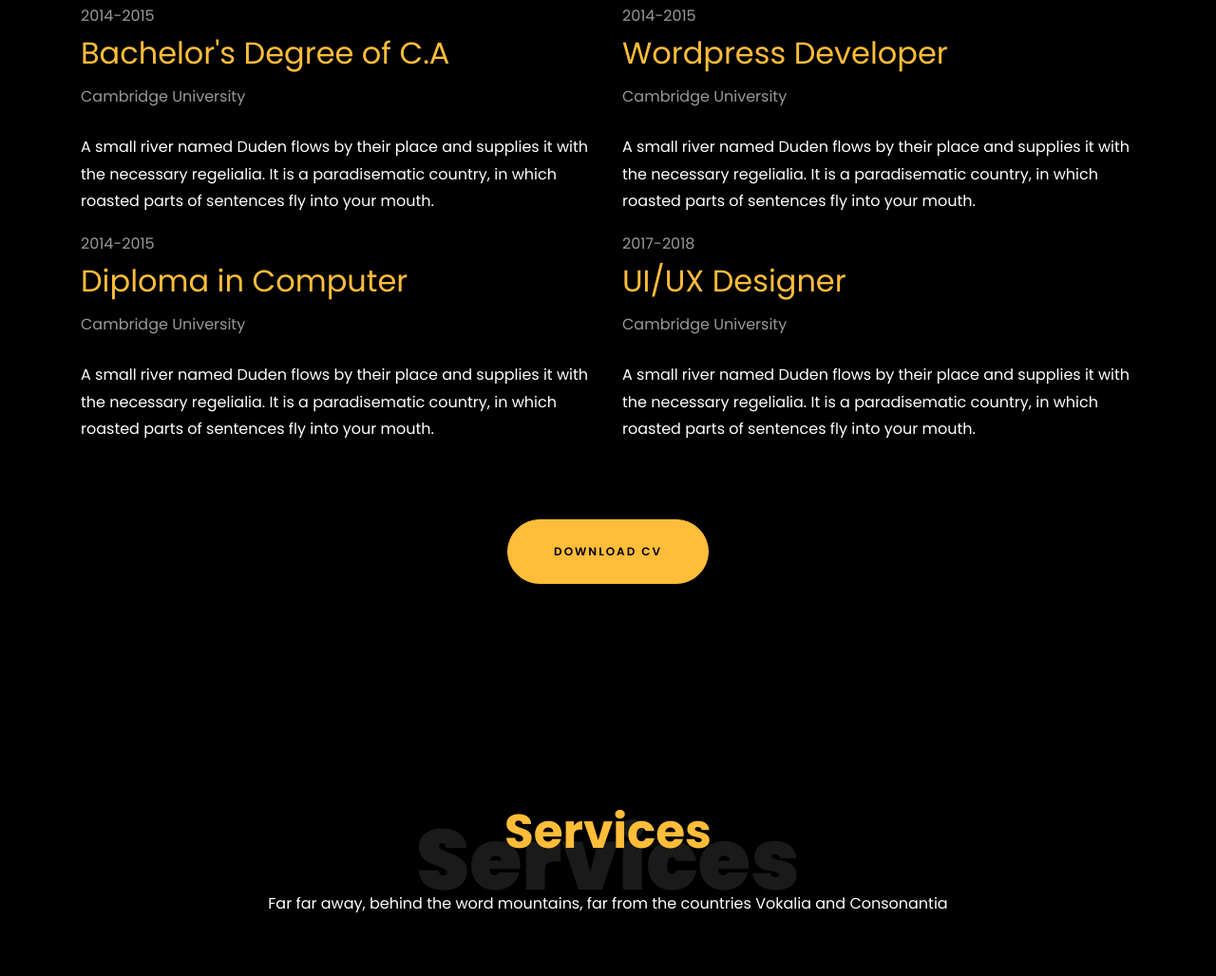
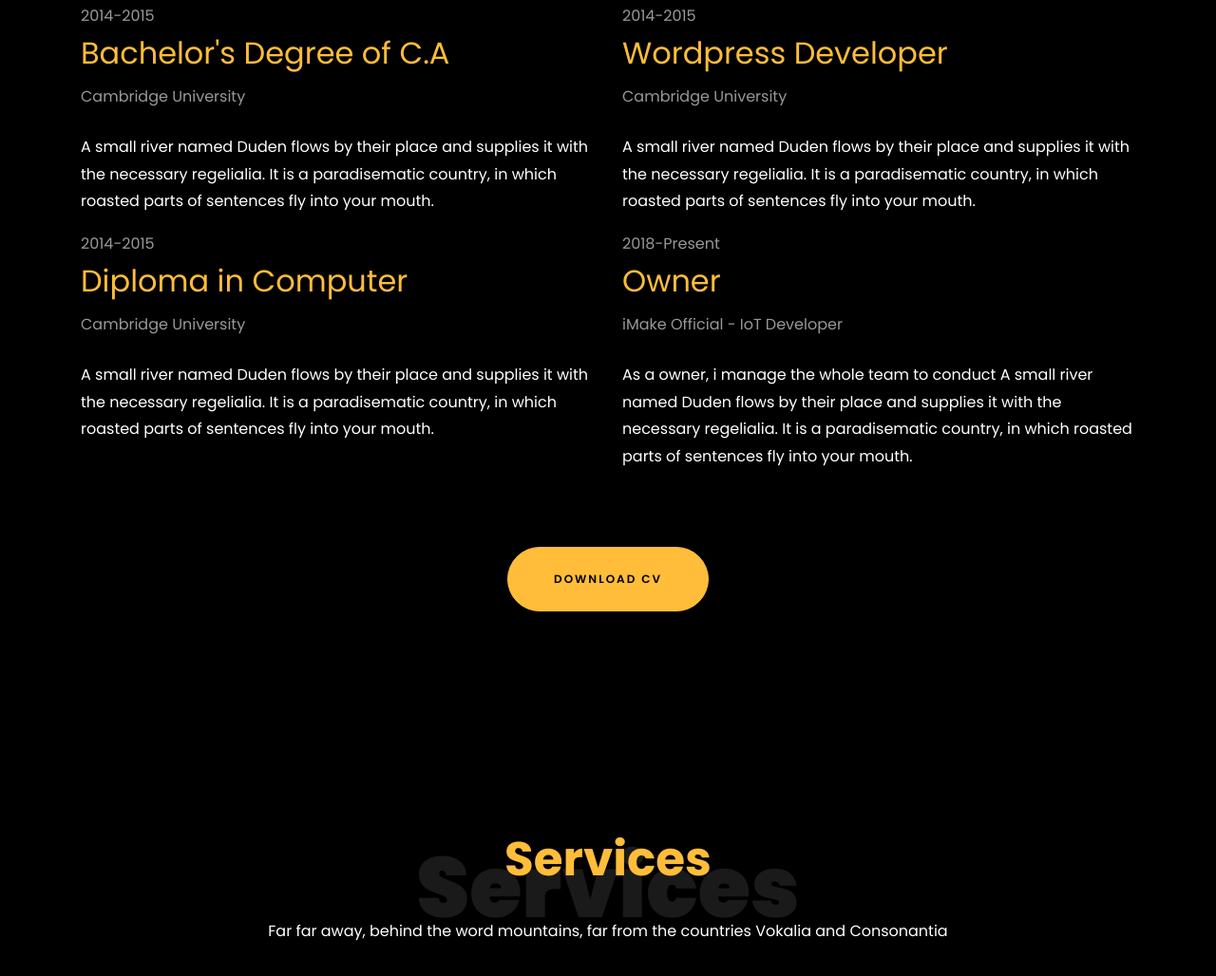
Before and after one commit to adzanidani/myPortfolio, a plain HTML site: page index.html in a window 1280 px wide. Shown: the part 2028-3056 px from the top of the page at 95% size. Drawn offline with Linux system fonts and the light colour scheme; files whose address does not match are found by name.

Commit message:
Update index.html

```diff
--- a/index.html
+++ b/index.html
@@ -344,13 +344,14 @@
               </p>
             </div>
             <div class="works-wrap ftco-animate">
-              <span class="date">2017-2018</span>
-              <h2>UI/UX Designer</h2>
-              <span class="position">Cambridge University</span>
+              <span class="date">2018-Present</span>
+              <h2>Owner</h2>
+              <span class="position">iMake Official - IoT Developer</span>
               <p class="mt-4">
-                A small river named Duden flows by their place and supplies it
-                with the necessary regelialia. It is a paradisematic country, in
-                which roasted parts of sentences fly into your mouth.
+                As a owner, i manage the whole team to conduct A small river
+                named Duden flows by their place and supplies it with the
+                necessary regelialia. It is a paradisematic country, in which
+                roasted parts of sentences fly into your mouth.
               </p>
             </div>
           </div>
```
